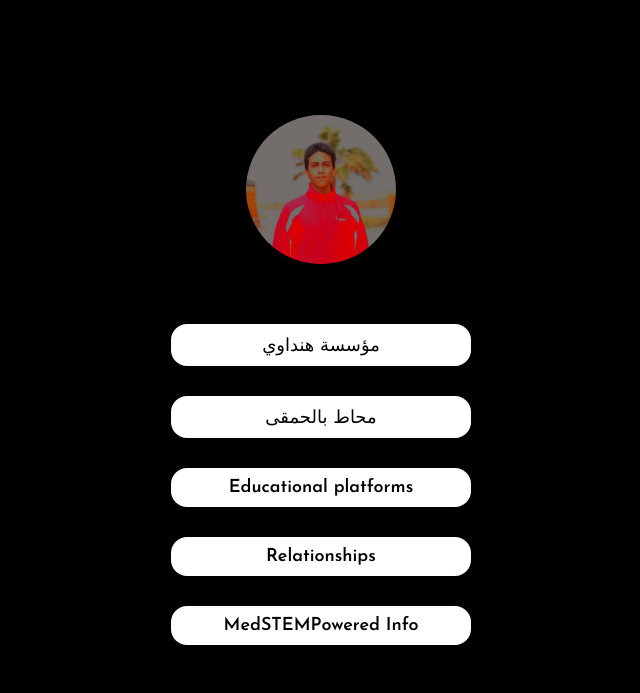
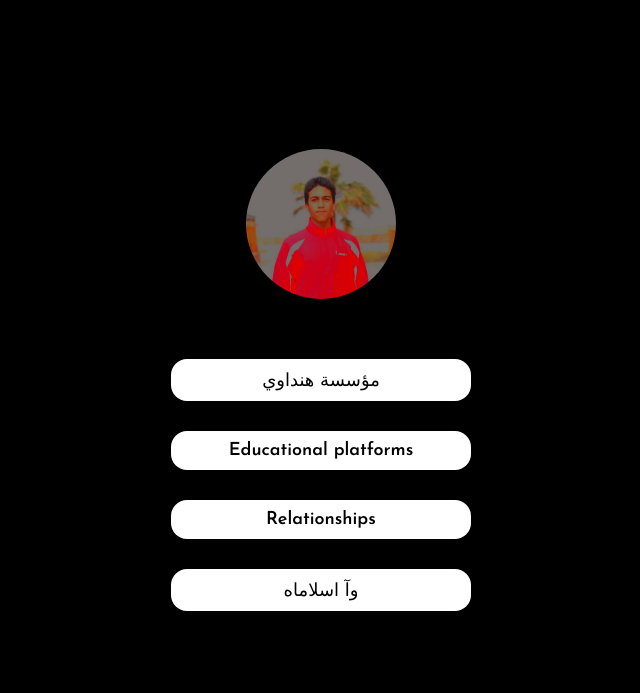
Before and after one commit to iOssme/aser-dev.github.io, a plain HTML site: page linktree/linktree.html in a window 1280 px wide. Shown: the whole page, without its empty margins (319-959 px from the left). Drawn offline with Linux system fonts and the light colour scheme.

Commit message:
linktree.html

```diff
--- a/linktree/linktree.html
+++ b/linktree/linktree.html
@@ -89,9 +89,7 @@ width: 300px;
     <a class="e" href="https://www.hindawi.org/">
 مؤسسة هنداوي </a>
 
-   <a class="e" href="https://www.kotobati.com/download/239186">
-        محاط بالحمقى
-    </a>
+
      <a class="e" href="https://moe.gov.eg//en/educationalplatform">
         Educational platforms
     </a>
@@ -100,12 +98,8 @@ width: 300px;
 Relationships
     </a>
 
-   <a class="e" href="https://www.youtube.com/@medstempoweredinfo6270">
-        MedSTEMPowered Info
-    </a>
 
-
-
+ <a class="e" href="https://foulabook.com/ar/read/%D9%88%D8%A7-%D8%A5%D8%B3%D9%84%D8%A7%D9%85%D8%A7%D9%87-pdf">وآ اسلاماه</a>
         <a class="" href=""></a>
     </div>
 
```
